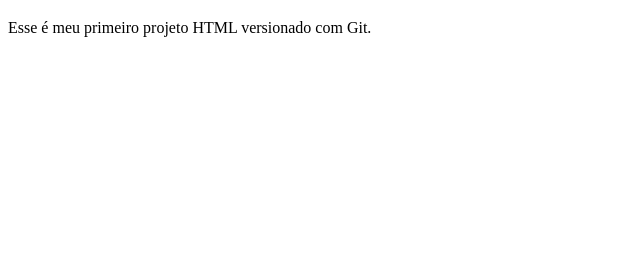
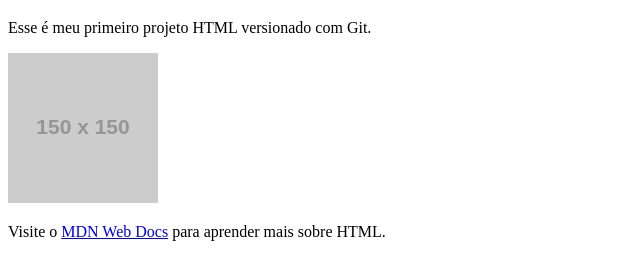
Before and after one commit to thaiiriarte/html-pratica, a plain HTML site: page index.html in a window 1280 px wide. Shown: the part 61-340 px from the top of the page, without its empty margins (0-640 px from the left). Drawn offline with Linux system fonts and the light colour scheme; placeholder pictures from the web are drawn by us.

Commit message:
feat: adiciona imagem e link externo ao HTML

```diff
--- a/index.html
+++ b/index.html
@@ -7,5 +7,10 @@
 <body>
   <h1>Hello, World!</h1>
   <p>Esse é meu primeiro projeto HTML versionado com Git.</p>
+
+<img src="https://via.placeholder.com/150" alt="Imagem de exemplo">
+<p>Visite o <a href="https://developer.mozilla.org/pt-BR/">MDN Web Docs</a> para aprender mais sobre HTML.</p>
+</body>
+
 </body>
 </html>
```
